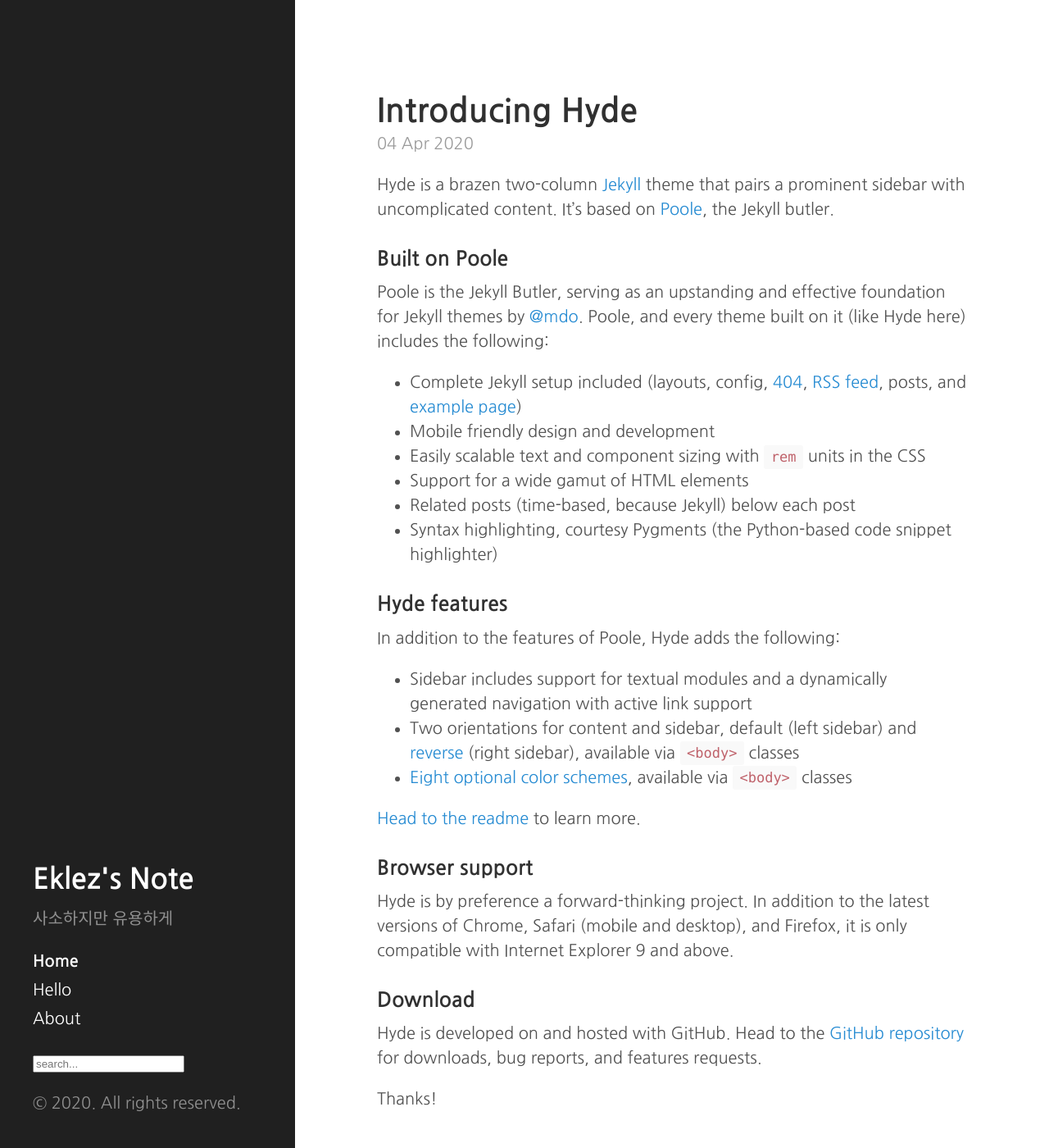
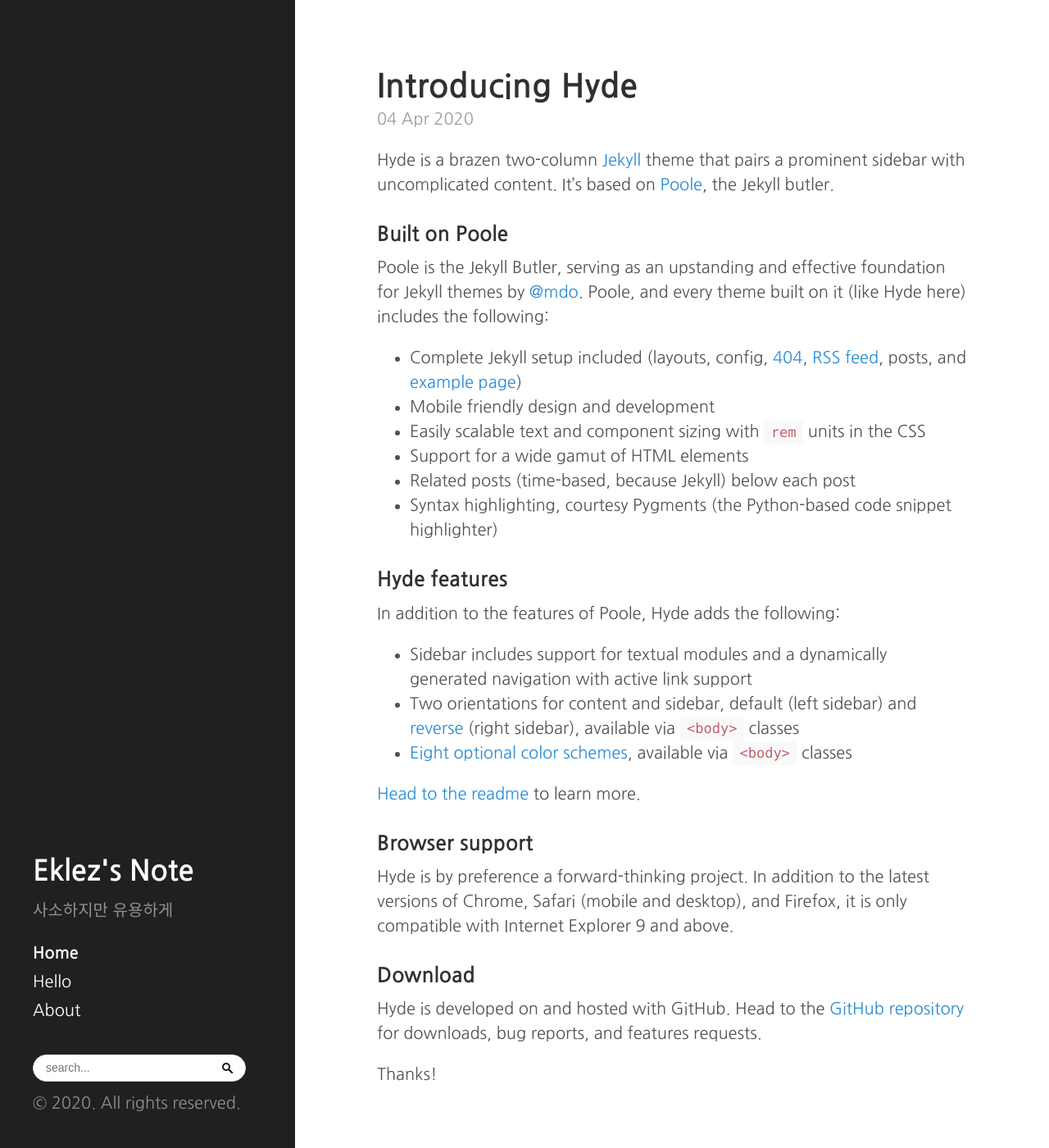
Before and after one commit to eklez/eklez.github.io, a Jekyll site: the page built from index.html, in a window 1280 px wide and 1400 px high. Shown: the whole window at 82% size. Built offline with Jekyll 4.4.1, drawn with Linux system fonts in a browser that asks for light colours; the list of posts is cut into pages by our own code.

Commit message:
Change search bar - only large view

```diff
--- a/_includes/sidebar.html
+++ b/_includes/sidebar.html
@@ -28,10 +28,10 @@
     </nav>
 
     <!-- Html Elements for Search -->
-    <div id="search-container">
+    <div class="search-container">
       <input type="text" id="search-input" placeholder="search...">
-      <ul id="results-container"></ul>
     </div>
+    <ul class="search-result" id="results-container"></ul>
 
     <p>&copy; {{ site.time | date: '%Y' }}. All rights reserved.</p>
   </div>
@@ -50,4 +50,4 @@
     searchResultTemplate: '<li><a href="{url}" title="{desc}">{title}</a></li>',
     limit: 15
   })
-</script>>
+</script>
--- a/public/css/hyde.css
+++ b/public/css/hyde.css
@@ -130,6 +130,43 @@ a.sidebar-nav-item:focus {
 
 }
 
+.search-container > input {
+
+    margin: 0;
+    width: 13rem;
+    height: 33px;
+    border-radius: 17px;
+    border: 1px solid #e6e6e6;
+    padding: 0 2.5rem 0 15px; /* 30px(right-padding) = 15(right-padding) + 10(icon-width) + 5(@@iolo) */
+    font-size: 14px;
+    color: #505050;
+    background-image: url(../images/icon_search.png);
+    background-repeat: no-repeat;
+    background-size: 13px 13px;
+    background-position-x: 11.5rem;
+    background-position-y: 9px;
+
+
+}
+
+.search-result {
+    position:absolute;
+    left:1rem;
+    width:13rem;
+    background-color:#fff;
+    color:#505050;
+    border-radius: 4px;
+    border: 0;
+    bottom:4rem;
+    z-index:999;
+    line-height:2rem;
+    opacity:0.8;
+    transition: 1s ease;
+}
+
+.search-result > li > a {
+    color:#505050;
+}
 
 /* Container
  *
```
Also changed, not shown: public/images/icon_search.png (added).
